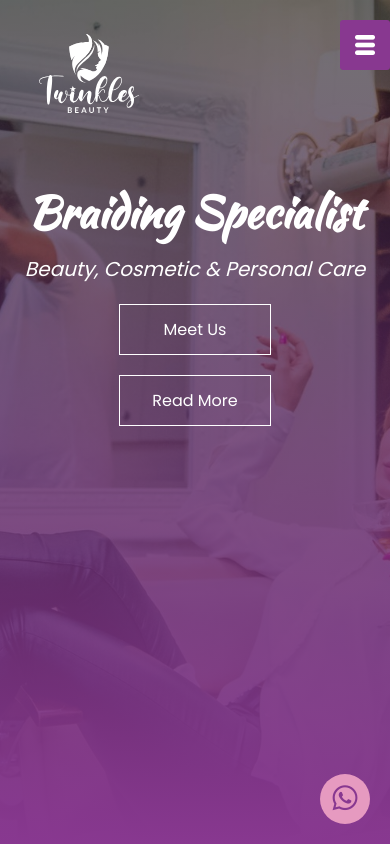
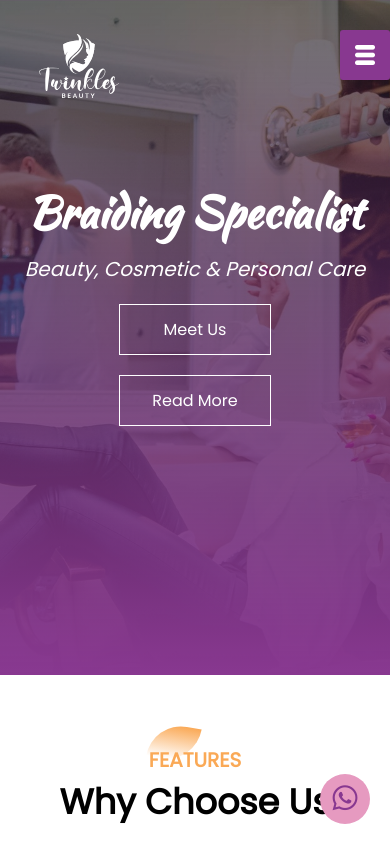
Before and after one commit to Oluwashina/TwinklesBeauty, a plain HTML site: page index.html in a window 390 px wide. Shown: the top 844 px of the page. Drawn offline with Linux system fonts and the light colour scheme; some packages are replaced by stand-ins of ours; a script that the page names is missing.

Commit message:
edits on color and logo

```diff
--- a/style.css
+++ b/style.css
@@ -105,6 +105,12 @@ nav ul li a {
     margin-top: 15px;
 }
 @media screen and (max-width:770px) {
+#menuBtn{
+    top: 30px;
+    }
+    #banner{
+        height: 80vh;
+    }
 .banner-text h1{
     font-size: 44px;
 
@@ -112,6 +118,13 @@ nav ul li a {
 .banner-btn a{
     display: block;
     margin: 20px auto;
+}
+
+.logo{
+    width: 80px;
+    position: absolute;
+    top: 4%;
+    left: 10%;
 }
 
 
```
